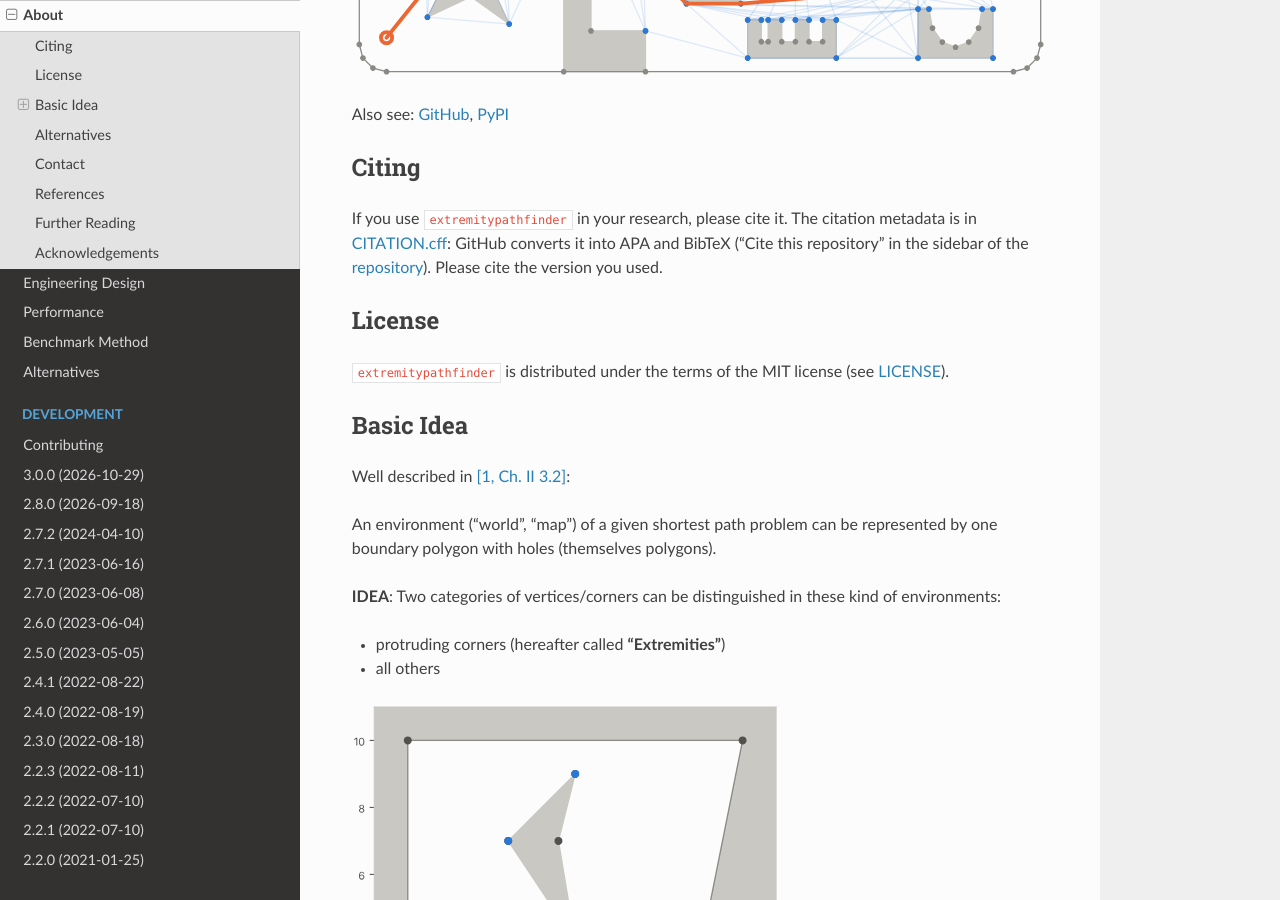
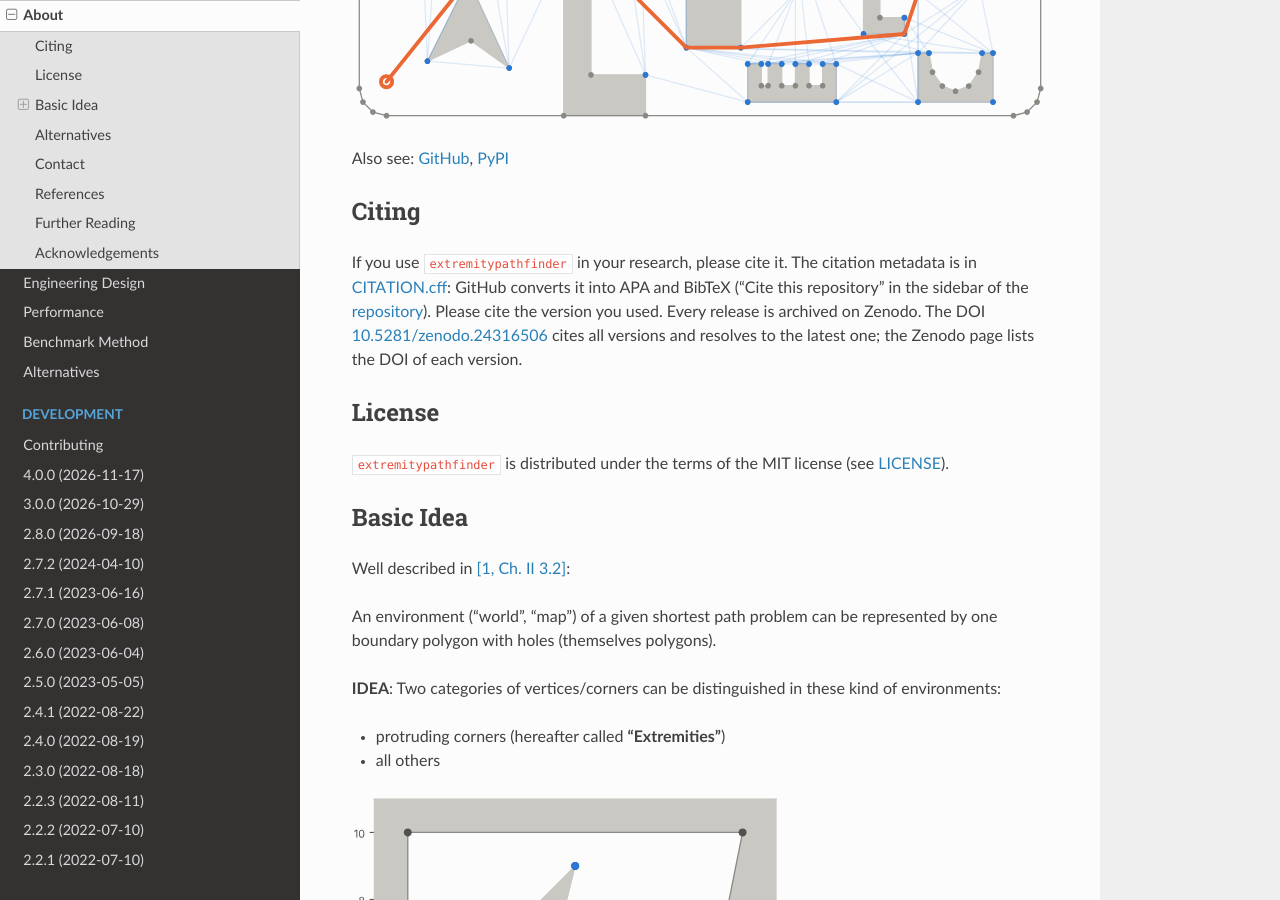
Before and after one commit to jannikmi/extremitypathfinder, a Sphinx documentation site: the page built from docs/3_about.rst, in a window 1280 px wide and 900 px high, scrolled down 484 px. Built offline with Sphinx 7.4.7 and the Read the Docs theme 3.1.0, drawn with Linux system fonts in a browser that asks for light colours.

Commit message:
docs: Zenodo DOI in CITATION.cff, the badges and the citing sections (#199)
Every release is archived on Zenodo since 4.0.0. The concept DOI
10.5281/zenodo.24316506 cites all versions and resolves to the latest one,
so the release tooling does not need to change it. The releasing guide
states that publishing the GitHub release triggers the archive, and that
the release description is added by hand.

Co-Authored-By: Claude Opus 5.5 <noreply@anthropic.com>
Claude-Session: https://claude.ai/code/session_01XJqV75mybrZXsWzSLFsMda

```diff
--- a/README.rst
+++ b/README.rst
@@ -21,6 +21,10 @@ extremitypathfinder
 .. image:: https://img.shields.io/pypi/pyversions/extremitypathfinder.svg
     :alt: supported Python versions
     :target: https://pypi.python.org/pypi/extremitypathfinder
+
+.. image:: https://zenodo.org/badge/DOI/10.5281/zenodo.24316506.svg
+    :alt: DOI
+    :target: https://doi.org/10.5281/zenodo.24316506
 
 .. image:: https://static.pepy.tech/badge/extremitypathfinder
     :alt: total PyPI downloads
@@ -173,6 +177,8 @@ The citation metadata is in
 `CITATION.cff <https://github.com/jannikmi/extremitypathfinder/blob/master/CITATION.cff>`__:
 GitHub converts it into APA and BibTeX ("Cite this repository" in the sidebar of the repository).
 Please cite the version you used.
+Every release is archived on Zenodo. The DOI `10.5281/zenodo.24316506 <https://doi.org/10.5281/zenodo.24316506>`__ cites all versions
+and resolves to the latest one; the Zenodo page lists the DOI of each version.
 
 
 Contributing and License
--- a/docs/3_about.rst
+++ b/docs/3_about.rst
@@ -27,6 +27,8 @@ The citation metadata is in
 GitHub converts it into APA and BibTeX ("Cite this repository" in the sidebar of the
 `repository <https://github.com/jannikmi/extremitypathfinder>`__).
 Please cite the version you used.
+Every release is archived on Zenodo. The DOI `10.5281/zenodo.24316506 <https://doi.org/10.5281/zenodo.24316506>`__ cites all versions
+and resolves to the latest one; the Zenodo page lists the DOI of each version.
 
 
 License
--- a/docs/badges.rst
+++ b/docs/badges.rst
@@ -14,6 +14,10 @@
     :alt: supported Python versions
     :target: https://pypi.python.org/pypi/extremitypathfinder
 
+.. image:: https://zenodo.org/badge/DOI/10.5281/zenodo.24316506.svg
+    :alt: DOI
+    :target: https://doi.org/10.5281/zenodo.24316506
+
 .. image:: https://static.pepy.tech/badge/extremitypathfinder
     :alt: total PyPI downloads
     :target: https://pepy.tech/projects/extremitypathfinder
```
Also changed, not shown: CHANGELOG.rst (+7 -0 lines), docs/contributing/releasing.md (+3 -0 lines), 1 other file.
